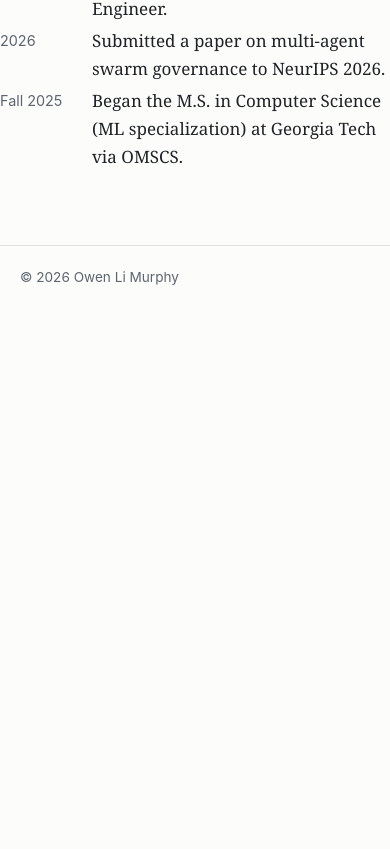
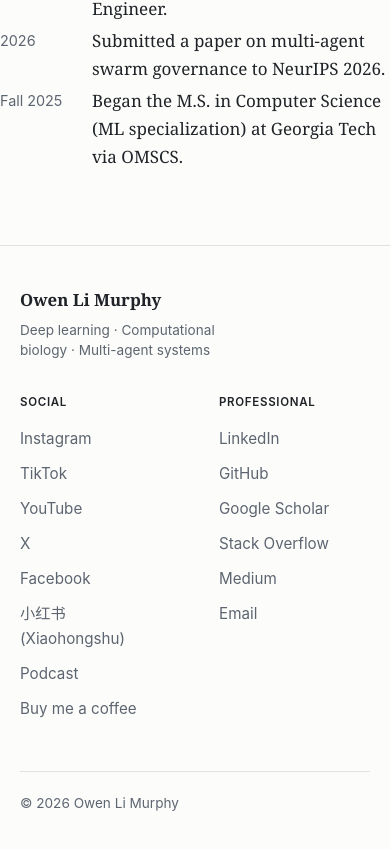
Before and after one commit to olmurphy/olmurphy.github.io, an Astro site: page / in a window 390 px wide. Shown: the part 1701-2550 px from the top of the page. Before the commit the page ends 2029 px from the top, so only its background shows below. Built offline with nearby package versions, Linux system fonts and the light colour scheme; Astro itself is replaced by a stand-in of ours.

Commit message:
feat: enhance footer with dynamic links and new layout
- Added dynamic "Social" and "Professional" link columns in footer
- Updated footer layout with grid-based design and responsive styles
- Introduced SOCIAL_LINKS and PROFESSIONAL_LINKS in profile data
- Refactored ProfileLink interface to a generic Link interface

```diff
--- a/src/components/layout/Footer.astro
+++ b/src/components/layout/Footer.astro
@@ -1,21 +1,136 @@
 ---
 import { SITE } from "@config/site";
+import { SOCIAL_LINKS, PROFESSIONAL_LINKS } from "@data/profile";
 
 const year = new Date().getFullYear();
+
+const columns = [
+  { title: "Social", links: SOCIAL_LINKS },
+  { title: "Professional", links: PROFESSIONAL_LINKS },
+];
 ---
 
 <footer>
   <div class="wrap">
-    © {year} {SITE.name}
+    <div class="footer-top">
+      <div class="brand">
+        <a class="brand-name" href="/">
+          {SITE.name}
+        </a>
+        <p class="brand-tagline">{SITE.tagline}</p>
+      </div>
+
+      {columns.map((col) => (
+        <nav
+          class="footer-col"
+          aria-labelledby={`footer-${col.title.toLowerCase()}`}
+        >
+          <h2 id={`footer-${col.title.toLowerCase()}`}>{col.title}</h2>
+          <ul>
+            {col.links.map((link) => {
+              const isExternal = link.href.startsWith("http");
+              return (
+                <li>
+                  <a
+                    href={link.href}
+                    target={isExternal ? "_blank" : undefined}
+                    rel={isExternal ? "noopener noreferrer" : undefined}
+                  >
+                    {link.label}
+                  </a>
+                </li>
+              );
+            })}
+          </ul>
+        </nav>
+      ))}
+    </div>
+
+    <div class="footer-bottom">
+      © {year} {SITE.name}
+    </div>
   </div>
 </footer>
 
 <style>
   footer {
     border-top: 1px solid var(--color-border);
-    padding: 20px 0 40px;
+    padding: 48px 0 72px;
     color: var(--color-text-muted);
     font-size: var(--text-sm);
     font-family: var(--font-sans);
   }
+
+  .footer-top {
+    display: grid;
+    grid-template-columns: minmax(0, 1.4fr) repeat(2, minmax(0, 1fr));
+    gap: 32px 48px;
+  }
+
+  .brand-name {
+    font-family: var(--font-serif);
+    font-size: var(--text-lg);
+    font-weight: 700;
+    color: var(--color-text);
+    border: none;
+  }
+
+  .brand-name:hover {
+    border: none;
+  }
+
+  .brand-tagline {
+    margin: 6px 0 0;
+    max-width: 28ch;
+    line-height: 1.5;
+  }
+
+  /* Overrides the global h2 style (rule, margins) so column titles stay small and quiet */
+  .footer-col h2 {
+    margin: 0 0 14px;
+    padding: 0;
+    border: none;
+    font-size: var(--text-xs);
+    color: var(--color-text);
+  }
+
+  .footer-col ul {
+    margin: 0;
+    padding: 0;
+    list-style: none;
+  }
+
+  .footer-col li {
+    margin: 0 0 10px;
+  }
+
+  .footer-col a {
+    color: var(--color-text-muted);
+    font-size: var(--text-base);
+  }
+
+  .footer-col a:hover {
+    color: var(--color-text);
+    border-bottom-color: var(--color-text-muted);
+  }
+
+  .footer-bottom {
+    margin-top: 40px;
+    padding-top: 20px;
+    border-top: 1px solid var(--color-border);
+  }
+
+  @media (max-width: 600px) {
+    footer {
+      padding: 40px 0 56px;
+    }
+
+    .footer-top {
+      grid-template-columns: 1fr 1fr;
+    }
+
+    .brand {
+      grid-column: 1 / -1;
+    }
+  }
 </style>
--- a/src/data/profile.ts
+++ b/src/data/profile.ts
@@ -1,10 +1,10 @@
-export interface ProfileLink {
+export interface Link {
   label: string;
   href: string;
   todo?: boolean;
 }
 
-export const PROFILE_LINKS: readonly ProfileLink[] = [
+export const PROFILE_LINKS: readonly Link[] = [
   { label: "Email", href: "mailto:owen261@icloud.com" },
   {
     label: "Google Scholar",
@@ -14,3 +14,43 @@ export const PROFILE_LINKS: readonly ProfileLink[] = [
   { label: "LinkedIn", href: "https://www.linkedin.com/in/owenmurphy2022/" },
   { label: "CV (PDF)", href: "/Owen_Li_Murphy_Resume.pdf", todo: false },
 ];
+
+/** Footer "Social" column. Add or remove entries here and the footer updates itself. */
+export const SOCIAL_LINKS: readonly Link[] = [
+  { label: "Instagram", href: "https://www.instagram.com/owenmurphy2022/" },
+  { label: "TikTok", href: "https://www.tiktok.com/@owenmurphy2022" },
+  { label: "YouTube", href: "https://www.youtube.com/@owenmurphy2022" },
+  { label: "X", href: "https://x.com/owenmurphy2022" },
+  {
+    label: "Facebook",
+    href: "https://www.facebook.com/profile.php?id=100077171944784",
+  },
+  {
+    label: "小红书 (Xiaohongshu)",
+    href: "https://www.xiaohongshu.com/user/profile/6584485a000000001d003274",
+  },
+  {
+    label: "Podcast",
+    href: "https://podcasts.apple.com/us/podcast/owen-murphy/id1812550142",
+  },
+  {
+    label: "Buy me a coffee",
+    href: "https://www.buymeacoffee.com/owenmurphy2022",
+  },
+];
+
+/** Footer "Professional" column. */
+export const PROFESSIONAL_LINKS: readonly Link[] = [
+  { label: "LinkedIn", href: "https://www.linkedin.com/in/owenmurphy2022/" },
+  { label: "GitHub", href: "https://github.com/olmurphy" },
+  {
+    label: "Google Scholar",
+    href: "https://scholar.google.com/citations?user=A667B6MAAAAJ&hl=zh-CN",
+  },
+  {
+    label: "Stack Overflow",
+    href: "https://stackoverflow.com/users/13647652/owen-murphy",
+  },
+  { label: "Medium", href: "https://owenmurphy2022.medium.com/" },
+  { label: "Email", href: "mailto:owen261@icloud.com" },
+];
```
